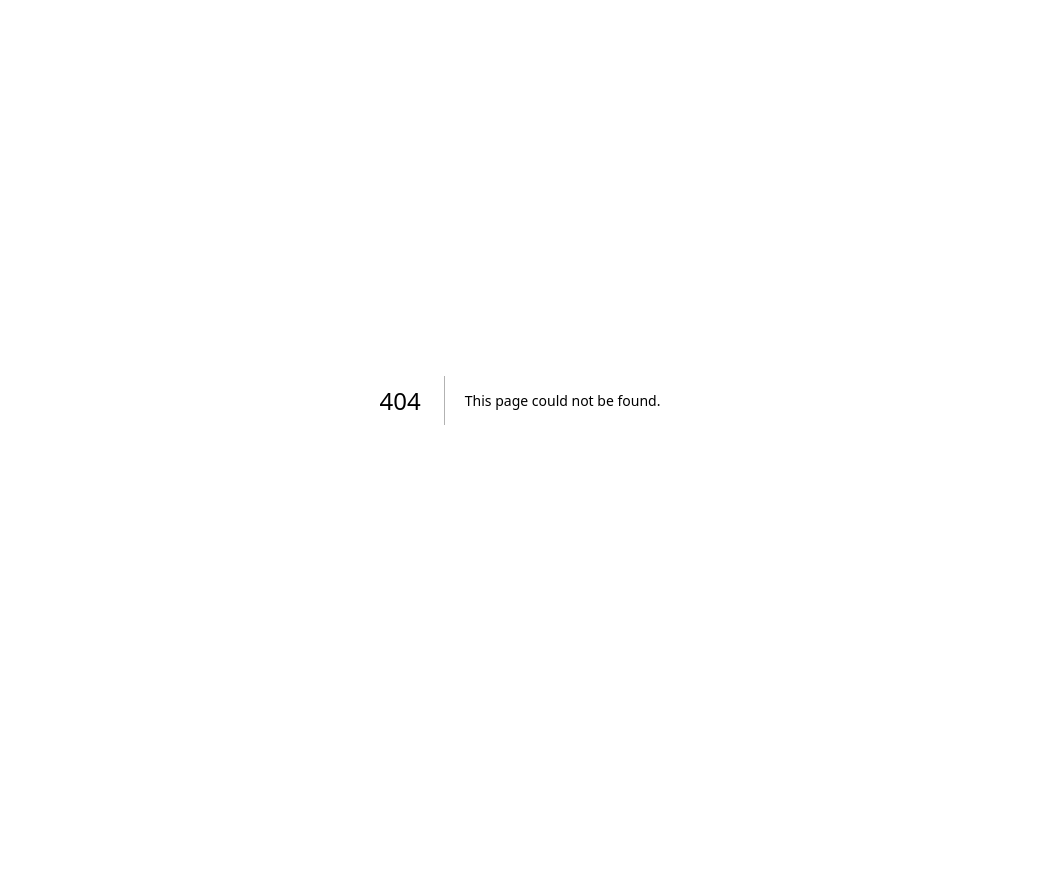
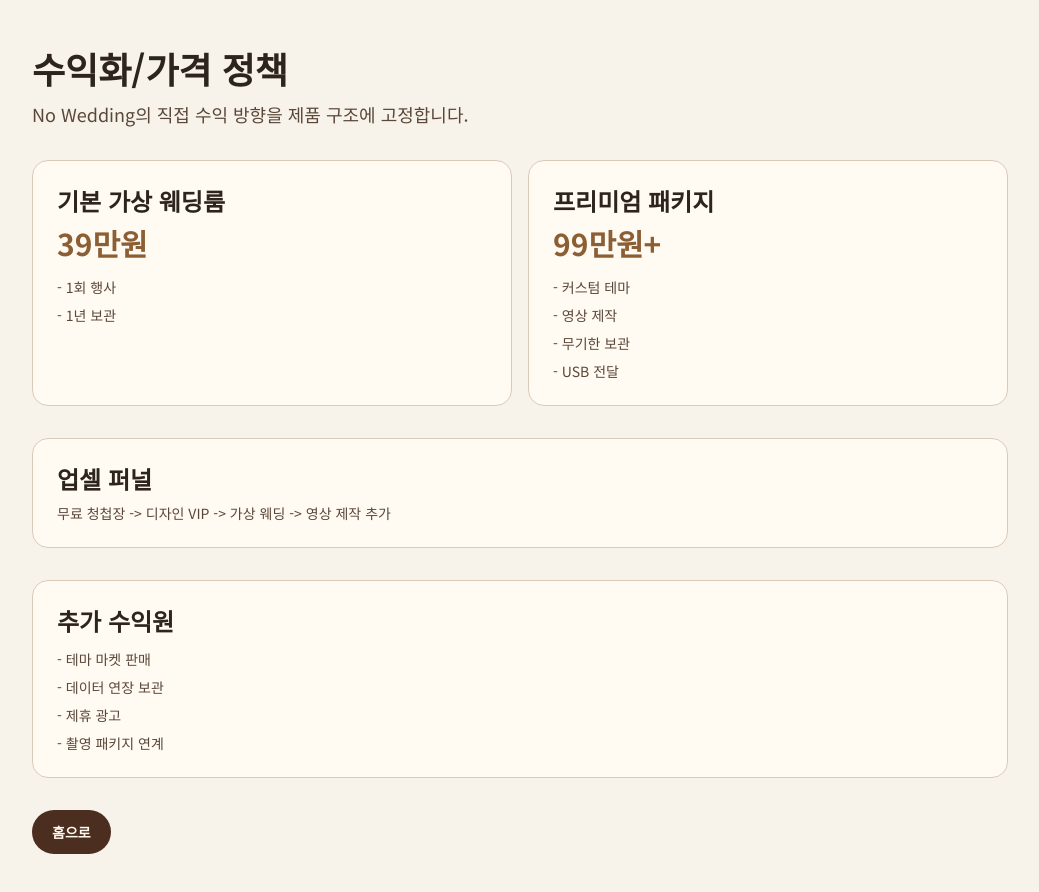
Before and after one commit to tenjung/know-wedding, a Next.js app: page /pricing in a window 1280 px wide. Before the commit this address had no page. Shown: the top 892 px of the page, without its empty margins (120-1159 px from the left). Before the commit the page ends 800 px from the top, so only its background shows below. Built offline with nearby package versions, Linux system fonts and the light colour scheme.

Commit message:
Add pricing and monetization strategy to product UI and spec

```diff
--- a/src/app/page.tsx
+++ b/src/app/page.tsx
@@ -30,6 +30,13 @@ const problems = [
   "노웨딩 선택 시 축하/축의금/기록의 명분 약화",
 ];
 
+const pricing = [
+  { name: "기본 가상 웨딩룸", price: "39만원", detail: "1회 행사 · 1년 보관" },
+  { name: "프리미엄 패키지", price: "99만원+", detail: "커스텀 테마 · 영상 제작 · 무기한 보관 · USB 전달" },
+];
+
+const revenueStreams = ["테마 마켓 판매", "데이터 연장 보관", "제휴 광고", "촬영 패키지 연계"];
+
 export default function Home() {
   return (
     <div className="relative min-h-screen overflow-hidden bg-[#f7f3eb] text-[#1f2937]">
@@ -55,6 +62,9 @@ export default function Home() {
             </Link>
             <Link href="/dev/room-control" className="rounded-full border border-[#2d6a6d] px-5 py-3 text-sm font-semibold text-[#1f6b70] transition hover:bg-[#e7f5f5]">
               개발 콘솔
+            </Link>
+            <Link href="/pricing" className="rounded-full border border-[#8b5e34] px-5 py-3 text-sm font-semibold text-[#6f4424] transition hover:bg-[#f4e7d7]">
+              가격/수익화
             </Link>
           </div>
         </header>
@@ -96,6 +106,29 @@ export default function Home() {
             <div className="rounded-xl bg-[#f9ecdb] p-3"><b>기록</b><p className="mt-1">행사 후 아카이브 보존</p></div>
           </div>
         </section>
+
+        <section className="space-y-4 rounded-3xl border border-[#d8c6b3] bg-[#fff8ee] p-6">
+          <h2 className="text-2xl font-bold text-[#4b2e1f]">가격/수익화 구조</h2>
+          <div className="grid gap-4 md:grid-cols-2">
+            {pricing.map((pkg) => (
+              <article key={pkg.name} className="rounded-2xl bg-[#f9ecdb] p-4">
+                <h3 className="font-bold text-[#4b2e1f]">{pkg.name}</h3>
+                <p className="mt-1 text-2xl font-extrabold text-[#8b5e34]">{pkg.price}</p>
+                <p className="mt-1 text-sm text-[#5b4a3b]">{pkg.detail}</p>
+              </article>
+            ))}
+          </div>
+          <div className="rounded-2xl bg-[#fdf5e8] p-4 text-sm text-[#5b4a3b]">
+            업셀: 무료 청첩장 -&gt; 디자인 VIP -&gt; 가상 웨딩 -&gt; 영상 제작 추가
+          </div>
+          <div className="grid gap-2 text-sm md:grid-cols-2">
+            {revenueStreams.map((item) => (
+              <div key={item} className="rounded-xl bg-[#f9ecdb] px-3 py-2 text-[#5b4a3b]">
+                {item}
+              </div>
+            ))}
+          </div>
+        </section>
       </main>
     </div>
   );
--- /dev/null
+++ b/src/app/pricing/page.tsx
@@ -0,0 +1,56 @@
+import Link from "next/link";
+
+const packages = [
+  {
+    name: "기본 가상 웨딩룸",
+    price: "39만원",
+    points: ["1회 행사", "1년 보관"],
+  },
+  {
+    name: "프리미엄 패키지",
+    price: "99만원+",
+    points: ["커스텀 테마", "영상 제작", "무기한 보관", "USB 전달"],
+  },
+];
+
+export default function PricingPage() {
+  return (
+    <main className="mx-auto min-h-screen w-full max-w-5xl px-6 py-12 text-[#2d241d]">
+      <h1 className="text-4xl font-bold">수익화/가격 정책</h1>
+      <p className="mt-3 text-lg text-[#5a4738]">No Wedding의 직접 수익 방향을 제품 구조에 고정합니다.</p>
+
+      <section className="mt-8 grid gap-4 md:grid-cols-2">
+        {packages.map((pkg) => (
+          <article key={pkg.name} className="rounded-2xl border border-[#dbcab8] bg-[#fffaf2] p-6">
+            <h2 className="text-2xl font-bold">{pkg.name}</h2>
+            <p className="mt-2 text-3xl font-extrabold text-[#8b5e34]">{pkg.price}</p>
+            <ul className="mt-4 space-y-2 text-sm text-[#5a4738]">
+              {pkg.points.map((point) => (
+                <li key={point}>- {point}</li>
+              ))}
+            </ul>
+          </article>
+        ))}
+      </section>
+
+      <section className="mt-8 rounded-2xl border border-[#dbcab8] bg-[#fffaf2] p-6">
+        <h2 className="text-2xl font-bold">업셀 퍼널</h2>
+        <p className="mt-2 text-sm text-[#5a4738]">무료 청첩장 -&gt; 디자인 VIP -&gt; 가상 웨딩 -&gt; 영상 제작 추가</p>
+      </section>
+
+      <section className="mt-8 rounded-2xl border border-[#dbcab8] bg-[#fffaf2] p-6">
+        <h2 className="text-2xl font-bold">추가 수익원</h2>
+        <ul className="mt-3 space-y-2 text-sm text-[#5a4738]">
+          <li>- 테마 마켓 판매</li>
+          <li>- 데이터 연장 보관</li>
+          <li>- 제휴 광고</li>
+          <li>- 촬영 패키지 연계</li>
+        </ul>
+      </section>
+
+      <Link className="mt-8 inline-flex rounded-full bg-[#4b2e1f] px-5 py-3 text-sm font-semibold text-[#fff8ee]" href="/">
+        홈으로
+      </Link>
+    </main>
+  );
+}
```
Also changed, not shown: 2 other files (tests, documents, lock files or other folders).
